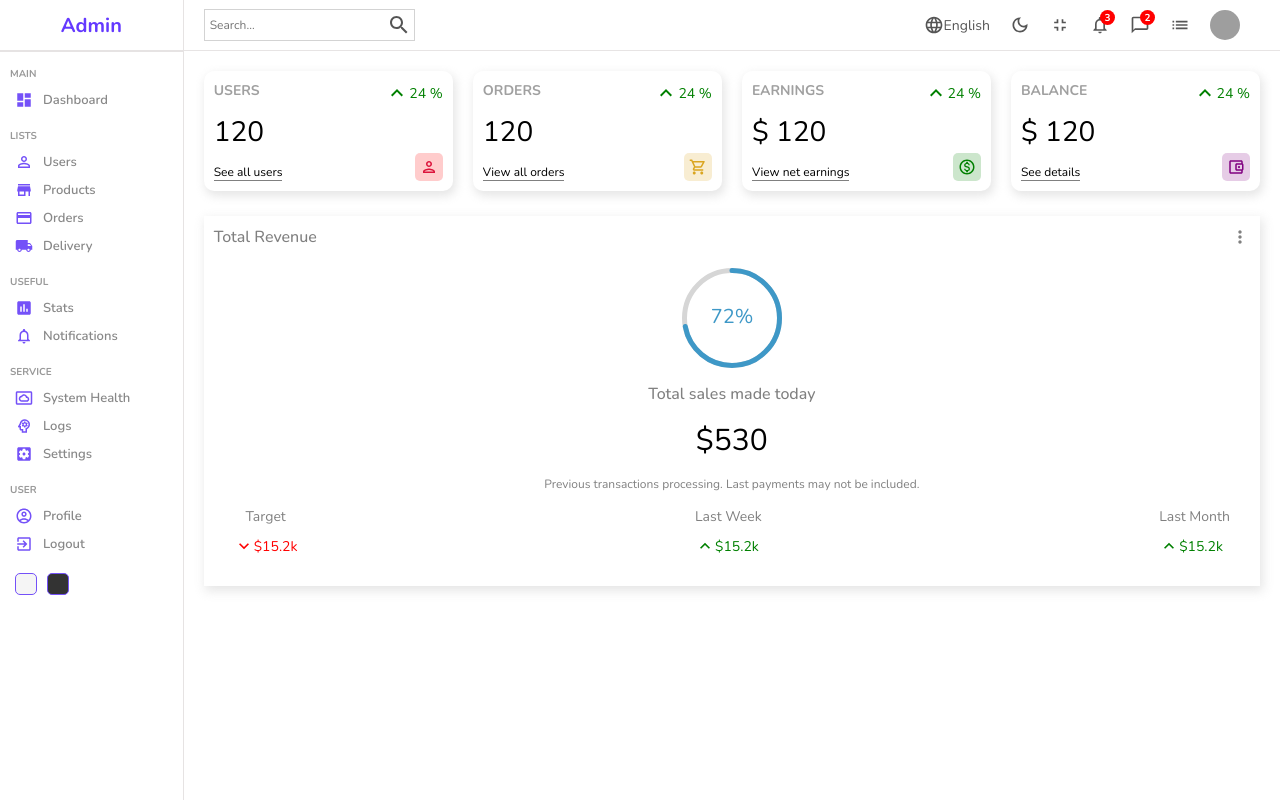
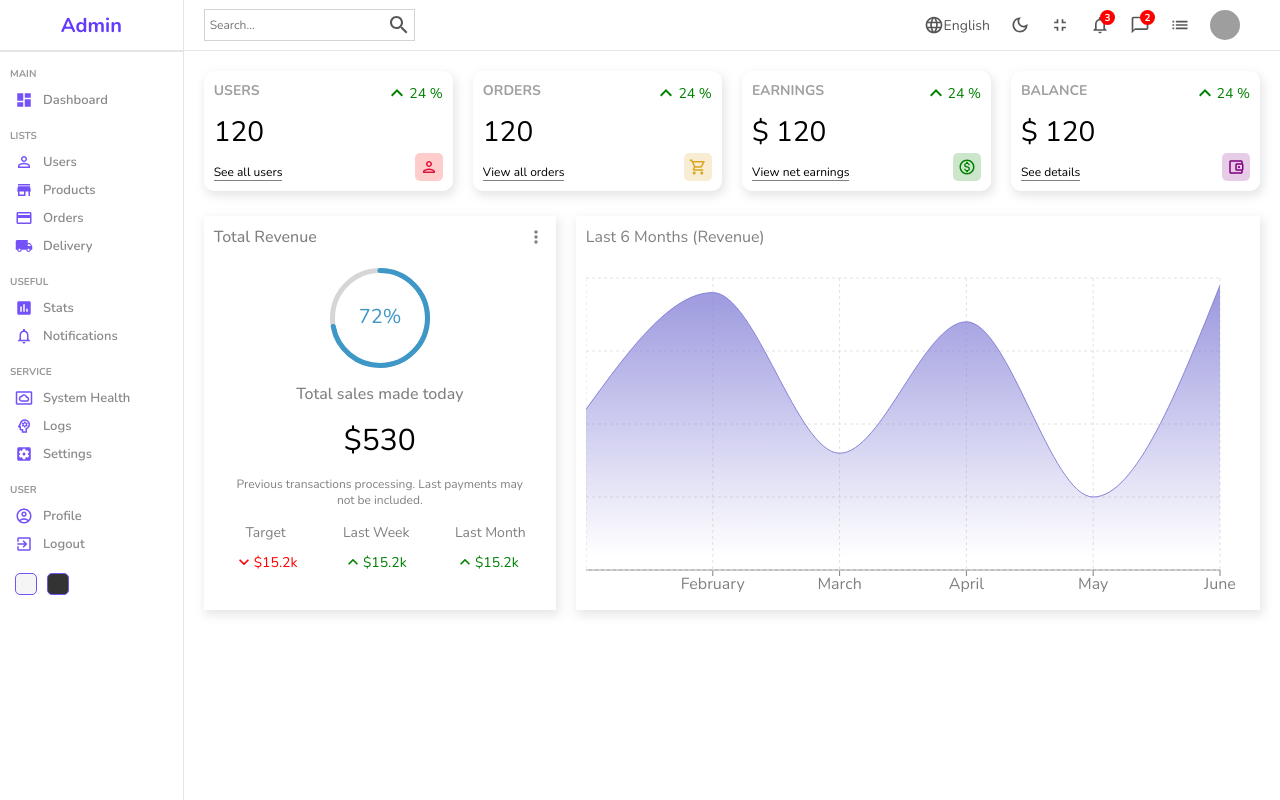
Before and after one commit to daw-maj-pl/admin-dashboard, a React (Create React App) app: page / in a window 1280 px wide. Built offline with nearby package versions, Linux system fonts and the light colour scheme; grey boxes are pictures that could not be loaded.

Commit message:
Import and render Chart component

```diff
--- a/src/pages/home/Home.jsx
+++ b/src/pages/home/Home.jsx
@@ -2,6 +2,7 @@ import Sidebar from '../../components/sidebar/Sidebar';
 import Navbar from '../../components/navbar/Navbar';
 import Widget from '../../components/widget/Widget';
 import Featured from '../../components/featured/Featured';
+import Chart from '../../components/chart/Chart';
 import './home.scss';
 
 const Home = () => {
@@ -18,6 +19,7 @@ const Home = () => {
         </div>
         <div className="charts">
           <Featured />
+          <Chart />
         </div>
       </div>
     </div>
```
